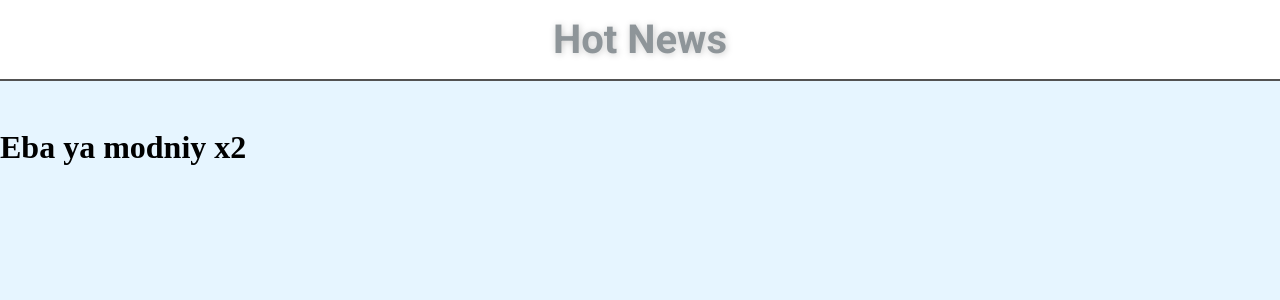
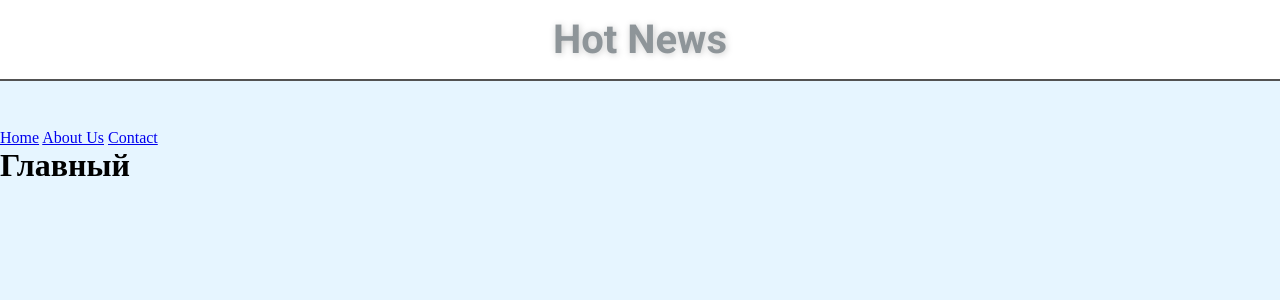
Before and after one commit to THEKILLINGNAME/django_blog, a Django app: page / in a window 1280 px wide. Shown: the top 300 px of the page. Run offline with Django 3.2, Linux system fonts and the light colour scheme.

Commit message:
Header and links strikes back

```diff
--- a/main/templates/main/index.html
+++ b/main/templates/main/index.html
@@ -3,5 +3,5 @@
 {% block title %}Главная страница{% endblock %}
 
 {% block content %}
-  <h1>Eba ya modniy x2</h1>
+  <h1>Главный</h1>
 {% endblock %}
--- a/main/templates/main/layout.html
+++ b/main/templates/main/layout.html
@@ -9,9 +9,18 @@
     <title>{% block title %} {% endblock %}</title>
   </head>
   <body>
-    <div class="logo">
-      <span>Hot News</span>
-    </div>
+    <header>
+      <div class="logo">
+        <span>Hot News</span>
+      </div>
+
+      <div class="links">
+        <a href="#"><span>Home</span></a>
+        <a href="#"><span>About Us</span></a>
+        <a href="#"><span>Contact</span></a>
+      </div>
+    </header>
+
     {% block content %} {% endblock %}
   </body>
 </html>
```
